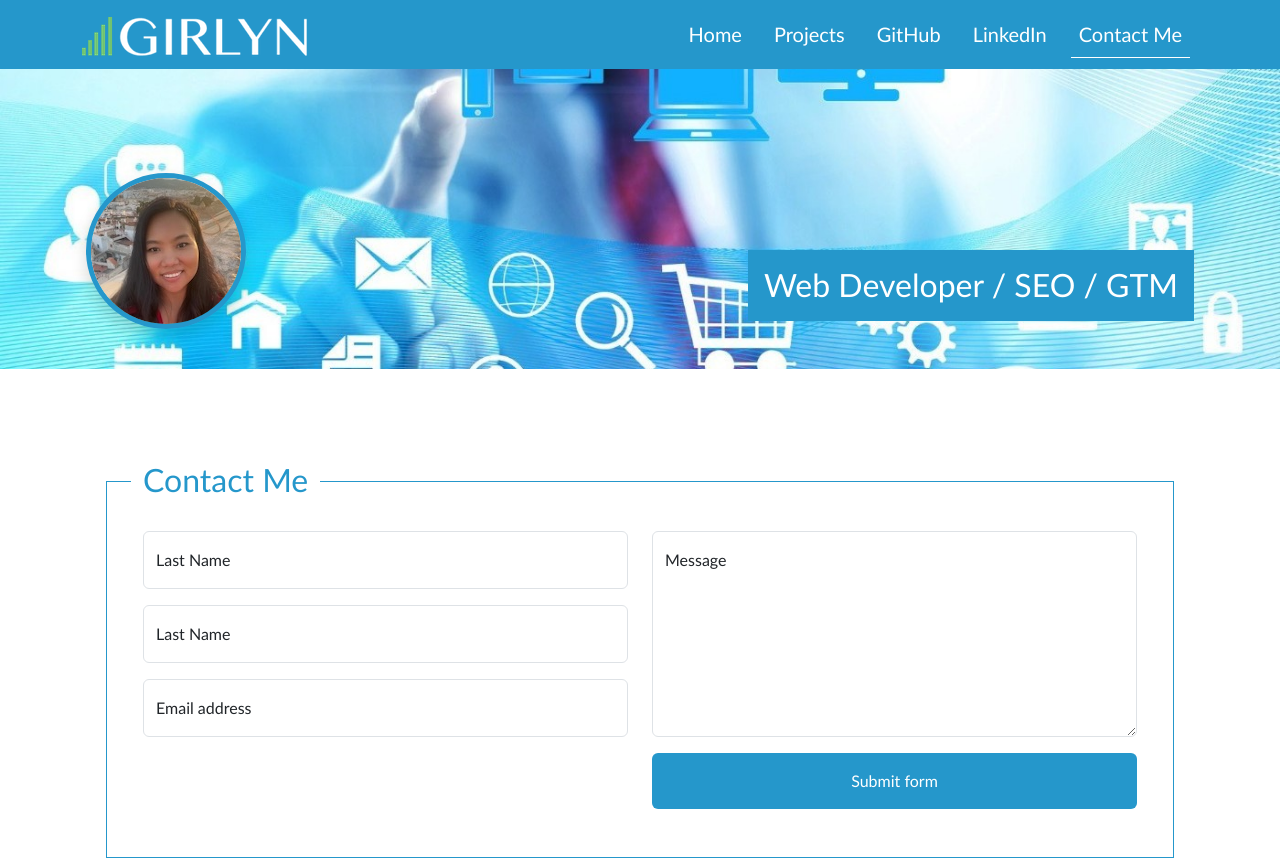
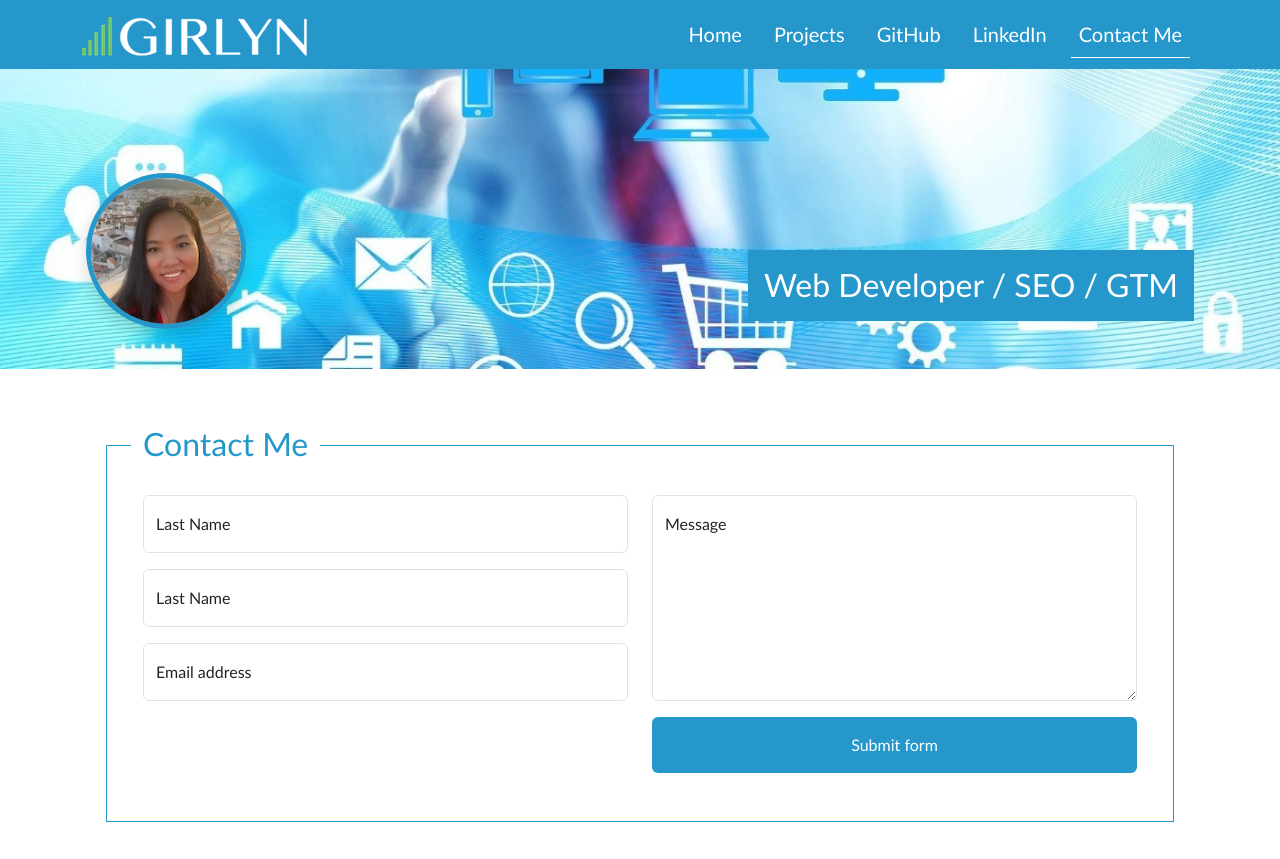
Before and after one commit to caseygirlyn/React-Portfolio, a React (Vite) app: page /contact in a window 1280 px wide. Shown: the top 859 px of the page. Built offline with nearby package versions, Linux system fonts and the light colour scheme.

Commit message:
adjust contact form padding

```diff
--- a/src/components/Contact.jsx
+++ b/src/components/Contact.jsx
@@ -24,7 +24,7 @@ export default function Contact() {
             message: ''
         });
     };
-    return <div className="container content my-5 py-3">
+    return <div className="container content my-3 py-1">
         <section className="row p-4 border-1 mx-4 my-5">
             <h2 className="primary-color w-auto bg-white d-flex align-items-center">Contact Me</h2>
             <form className="needs-validation py-4" noValidate>
```
